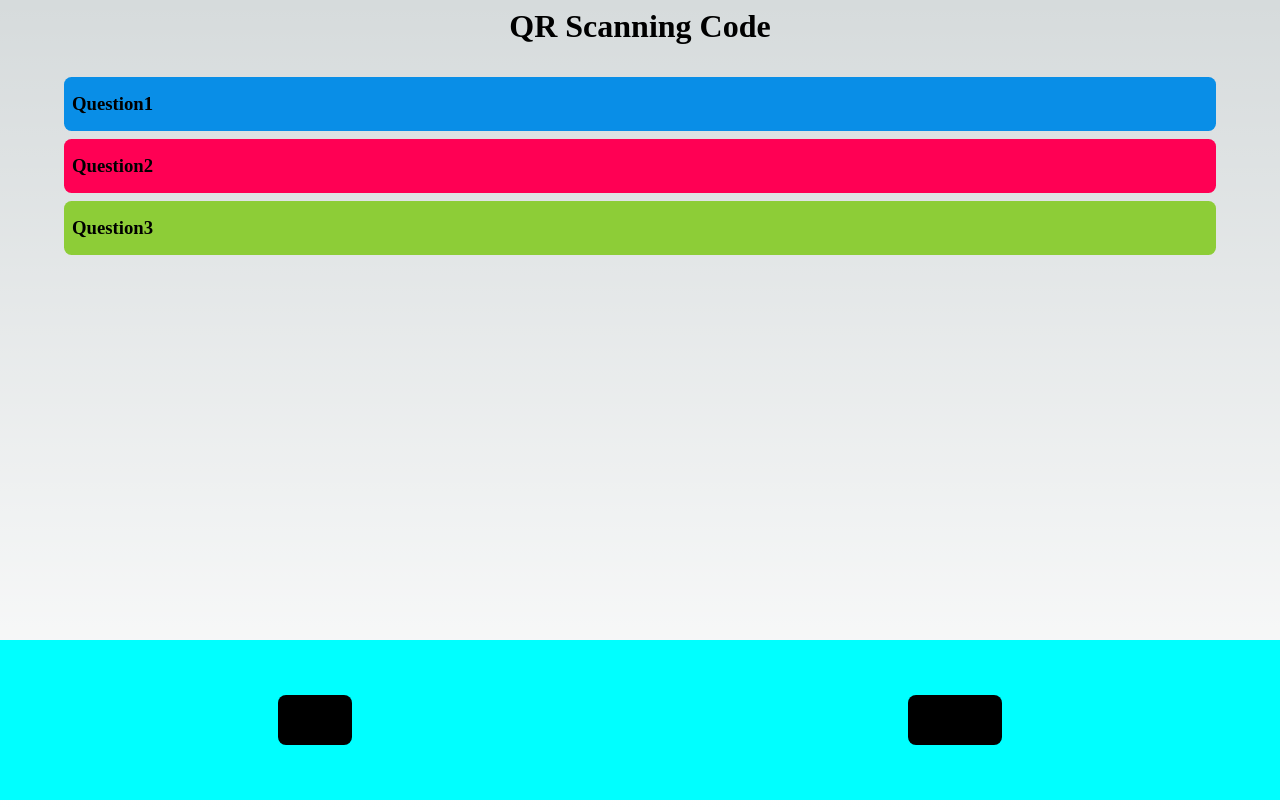
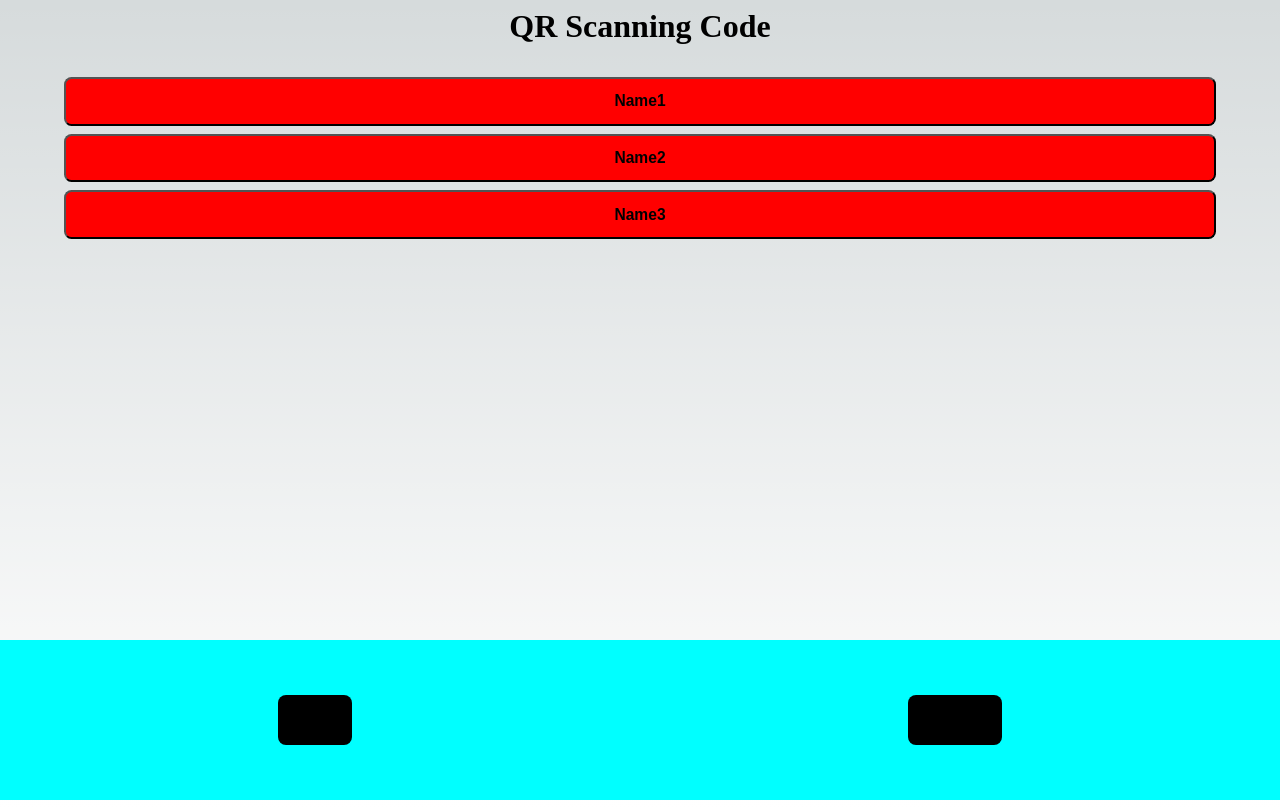
Before and after one commit to luckelc/qr_scanner, a Next.js app: page / in a window 1280 px wide. Built offline with nearby package versions, Linux system fonts and the light colour scheme.

Commit message:
karl helped setup

```diff
--- /dev/null
+++ b/src/components/QuestionRow.jsx
@@ -0,0 +1,30 @@
+'use client';
+import styles from '@/styles/index.module.css'
+import React, {useState} from 'react';
+
+const QuestionRow = (questionObject)  => {
+
+  const [showModule, setShowModule] = useState(false);
+  const question = questionObject.question;
+
+  const handleQuestionClick = (e) => {
+      const elementKey = e.target.id.split('question')[1];
+      console.log('Clicked element:', e.target.id);
+      setShowQuestion
+  };
+  //question.color.hex
+
+  return (
+    <li key={question.id} className={styles.question}>
+      <button
+       className={styles.questionButton}
+        onClick={(e) => handleQuestionClick(e)}
+        id={"question" + question.id}
+      >
+        <h3>{question.name}</h3>
+      </button>
+    </li>
+  );
+}
+
+export default QuestionRow;
--- a/src/pages/index.js
+++ b/src/pages/index.js
@@ -1,86 +1,5 @@
-'use client';
-import React, {useState} from 'react';
-import QrScanner from 'qr-scanner';
-import questions from '@/questions.json';
-import Head from 'next/head'
-import Image from 'next/image'
-import styles from '@/styles/index.module.css'
+import QrScannerHomePage from "./main";
 
-export default function Home() {
-  const [showModule, setShowModule] = useState(false);
-  const [showQrScanner, setQrScanner] = useState(false);
-  const [questionInfo, setQuestionInfo] = useState('Test text');
-  console.log(QrScanner)
-
-  const goBack = (event) => {
-    setShowModule(false);
-  };
-
-  function moduleCode(questionName, questionImageUrl, questionDesc) {
-    let hasImages = false;
-    if(questionImageUrl != "" && questionImageUrl != null){
-      hasImages = true
-    }
-    return (
-      <div className={styles.module}>
-        <div>
-          <div className={styles.go_back} onClick={goBack}></div>
-          <div className={styles.info}>
-            <h2>{questionName}</h2>
-            <p>{questionDesc}</p>
-            {hasImages? (<img src={questionImageUrl} alt={'Image of ' + questionName}/>) : ""}
-          </div>
-        </div>
-      </div>
-    );
-  }
-
-  const handleQuestionClick = (el) => {
-    const elementKey = el.target.id.split('question')[1];
-    console.log('Clicked element:', el.target.id);
-
-    questions.questions.forEach((question) => {
-      if(elementKey == question.id){
-        setQuestionInfo(moduleCode(question.name, './img/speaking.jpg', question.description));
-        setShowModule(true);
-        return;
-      }
-    })
-  };
-
-  var questionList = []
-  questions.questions.forEach((e) => {
-    questionList.push(
-    <li key={e.id} className={styles.question}>
-      <div style={{backgroundColor: e.color.hex}} onClick={handleQuestionClick} id={'question' + e.id}>
-        <h3>{e.question}</h3>
-      </div>
-    </li>)
-  })
-
-  return (
-    <>
-      <Head>
-        <title>Create Next App</title>
-        <meta name="description" content="Generated by create next app" />
-        <meta name="viewport" content="width=device-width, initial-scale=1" />
-        <link rel="icon" href="/favicon.ico" />
-      </Head>
-      <main className={styles.main}>
-        {showModule? (questionInfo) : ''}
-        <h1 className={styles.h1}>QR Scanning Code</h1>
-
-        <ul>
-          {questionList}
-        </ul>
-
-        <div className={styles.nav}>
-          <div className={styles.navGroup}>
-            <div className={styles.scan}>SCAN</div>
-            <div className={styles.give_up}>GIVE UP</div>
-          </div>
-        </div>
-      </main>
-    </>
-  )
+export default function index() {
+  return <QrScannerHomePage/>
 }
--- /dev/null
+++ b/src/pages/main.jsx
@@ -0,0 +1,67 @@
+'use client';
+import React, {useState} from 'react';
+import Head from 'next/head'
+import Image from 'next/image'
+import questions from "@/questions.json";
+import styles from '@/styles/index.module.css'
+import QuestionRow from '@/components/QuestionRow';
+
+export default function QrScannerHomePage() {
+  const [showModule, setShowModule] = useState(false);
+  const [questionInfo, setQuestionInfo] = useState('Test text');
+
+  const goBack = (event) => {
+    setShowModule(false);
+  };
+
+  function moduleCode(questionName, questionImageUrl, questionDesc) {
+    let hasImages = false;
+    if(questionImageUrl != "" && questionImageUrl != null){
+      hasImages = true
+    }
+    return (
+      <div className={styles.module}>
+        <div>
+          <div className={styles.go_back} onClick={goBack}></div>
+          <div className={styles.info}>
+            <h2>{questionName}</h2>
+            <p>{questionDesc}</p>
+            {hasImages? (<img src={questionImageUrl} alt={'Image of ' + questionName}/>) : ""}
+          </div>
+        </div>
+      </div>
+    );
+  }
+
+  function getQuestionHandler(questionIndex) {
+    const result = questions.questions[questionIndex];
+    console.log(result)
+    return result
+  }
+
+
+  return (
+    <>
+      <Head>
+        <title>Create Next App</title>
+        <meta name="description" content="Generated by create next app" />
+        <meta name="viewport" content="width=device-width, initial-scale=1" />
+        <link rel="icon" href="/favicon.ico" />
+      </Head>
+      <main className={styles.main}>
+        {showModule? (questionInfo) : ''}
+        <h1 className={styles.h1}>QR Scanning Code</h1>
+          <QuestionRow question={getQuestionHandler(0)} />
+          <QuestionRow question={getQuestionHandler(1)} />
+          <QuestionRow question={getQuestionHandler(2)} />
+
+        <div className={styles.nav}>
+          <div className={styles.navGroup}>
+            <div className={styles.scan}>SCAN</div>
+            <div className={styles.give_up}>GIVE UP</div>
+          </div>
+        </div>
+      </main>
+    </>
+  )
+}
--- a/src/pages/scanner.js
+++ b/src/pages/scanner.js
@@ -2,7 +2,6 @@
 import React, { useEffect, useState } from 'react';
 import { Html5QrcodeScanner } from 'html5-qrcode';
 
-import QrScanner from 'qr-scanner';
 import questions from '@/questions.json';
 import Head from 'next/head'
 import styles from '@/styles/index.module.css'
@@ -19,7 +18,7 @@ export default function Home() {
         height: 250,
       },
 
-      fps: 5,
+      fps: 6,
 
     });
 
--- a/src/styles/index.module.css
+++ b/src/styles/index.module.css
@@ -6,15 +6,37 @@
 .reader{
   width: 100%;
   height: 100%;
+  overflow: hidden;
+  border: none !important;
 }
 
 .reader > div:nth-child(2){
-  height: 100vh;
+  height: calc(100vh - 6em);
 }
 
 .reader video{
   height: 100% !important;
   width: 100% !important;
+}
+
+.reader > div:nth-child(3) > div{
+  display: flex;
+  justify-content: space-around;
+  align-items: center;
+  background-color: rgb(65, 67, 85);
+  padding: 0 !important;
+  height: 6em;
+}
+
+.reader > div:nth-child(3) > div > div:nth-child(2){
+  display: none;
+}
+
+
+.reader button{
+  border-radius: 1em;
+  padding: 1em;
+  border: none;
 }
 
 .h1{
@@ -25,24 +47,26 @@
 
 .question{
   width: 90%;
+  list-style-type: none;
   margin: 0 auto;
-  list-style-type: none;
   margin-bottom: .5em;
 }
 
-.question div{
+.question button{
+  width: 100%;
   transition: all .25s;
   border-radius: 7.5px;
   padding: 1em .5em 1em .5em;
 }
 
-.question div *{
+.question button *{
   pointer-events: none;
 }
 
-.question div:hover{
+.question button:hover{
   transition: all .15s;
   transform: scale(1.05);
+  cursor: pointer;
 }
 
 .module{
@@ -74,6 +98,10 @@
   background-color: white;
   border-bottom-right-radius: 15px;
   border-top-left-radius: 15px;
+}
+
+.module .go_back:hover{
+  cursor: pointer;
 }
 
 .module .info{
@@ -119,3 +147,14 @@
   border-radius: .5em;
   padding: 1em;
 }
+
+.scan:hover{
+  transform: scale(1.1);
+  transition: .1s;
+  cursor: pointer;
+}
+
+
+.questionButton{
+  background-color: red;
+}
```
